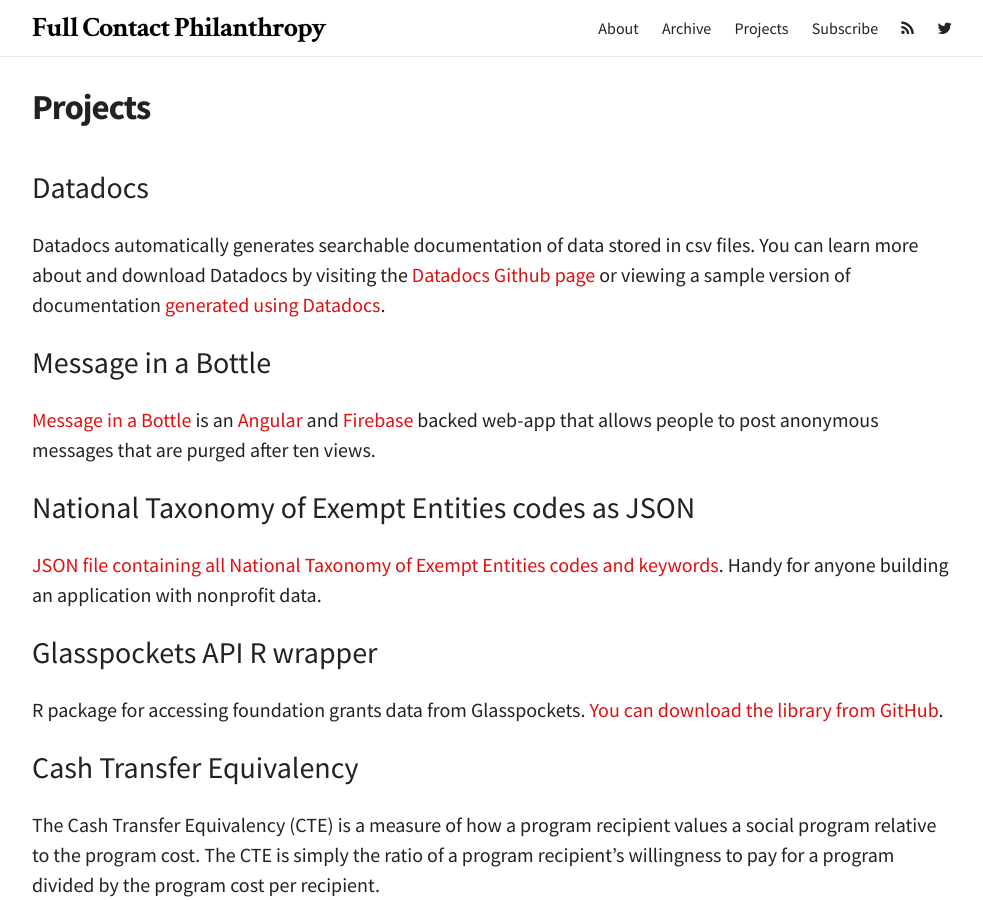
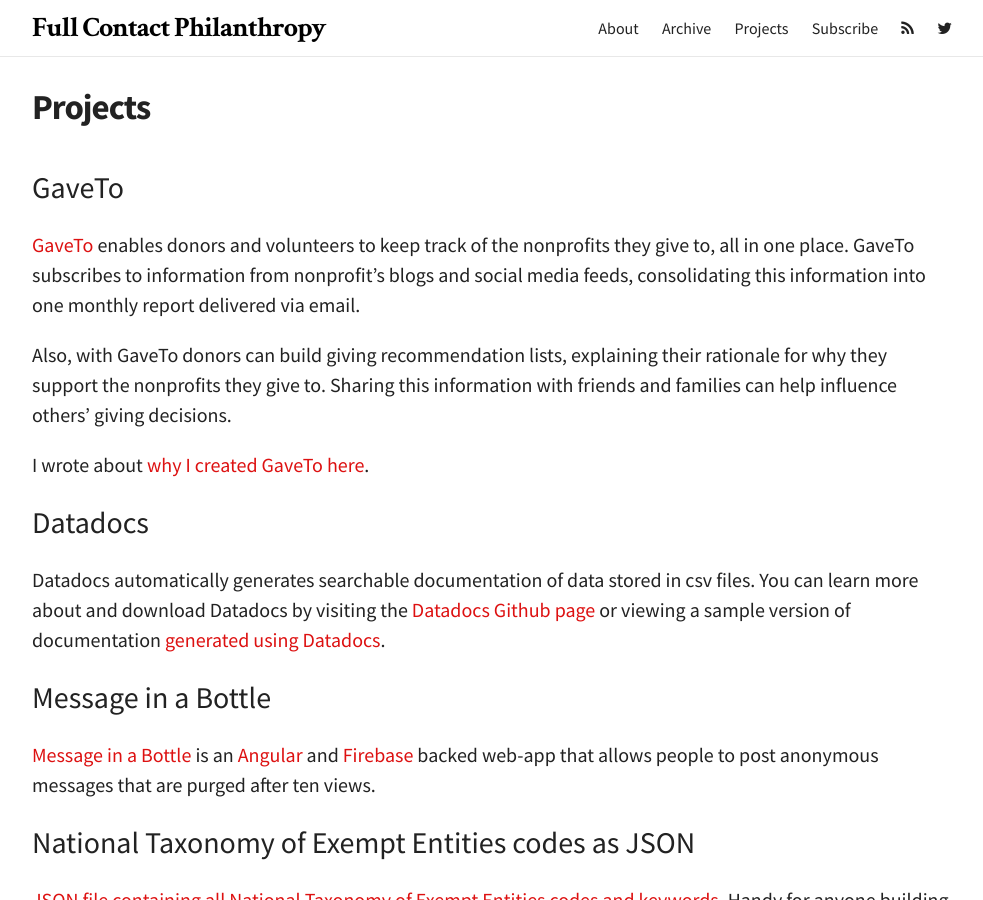
Before and after one commit to dhenderson/dhenderson.github.io, a Jekyll site: the page built from projects.md, in a window 1280 px wide and 900 px high. Shown: the whole window, without its empty margins (148-1131 px from the left). Built offline with Jekyll 4.4.1, drawn with Linux system fonts in a browser that asks for light colours.

Commit message:
Introducing GaveTo post

```diff
--- a/_config.yml
+++ b/_config.yml
@@ -14,3 +14,5 @@
 
 # Build settings
 markdown: kramdown
+gems :
+  - jekyll-paginate
--- a/projects.md
+++ b/projects.md
@@ -3,6 +3,14 @@
 title: Projects
 permalink: /Projects/
 ---
+
+# GaveTo
+
+[GaveTo](http://www.gaveto.org) enables donors and volunteers to keep track of the nonprofits they give to, all in one place. GaveTo subscribes to information from nonprofit's blogs and social media feeds, consolidating this information into one monthly report delivered via email.
+
+Also, with GaveTo donors can build giving recommendation lists, explaining their rationale for why they support the nonprofits they give to. Sharing this information with friends and families can help influence others' giving decisions.
+
+I wrote about [why I created GaveTo here](http://fullcontactphilanthropy.com/2015/11/23/introducing-gaveto/).
 
 # Datadocs
 
```
Also changed, not shown: _posts/2015-11-23-introducing-gaveto.md (added, +73 -0 lines), assets/images/2015-11-23-introducing-gaveto/recommendation.png (added), assets/images/2015-11-23-introducing-gaveto/related-facts.png (added), assets/images/2015-11-23-introducing-gaveto/report.png (added), assets/images/2015-11-23-introducing-gaveto/updates.png (added), assets/images/2015-11-23-introducing-gaveto/where-in-world.png (added).
